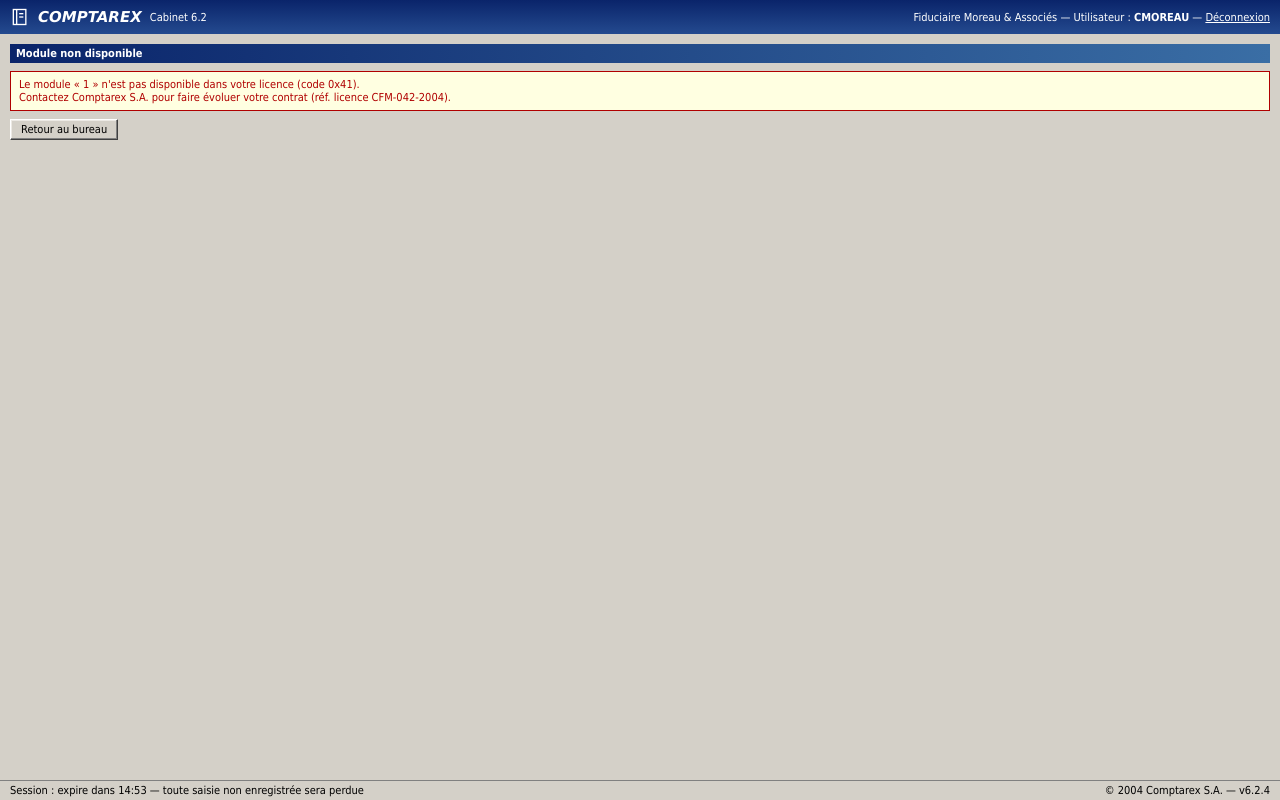
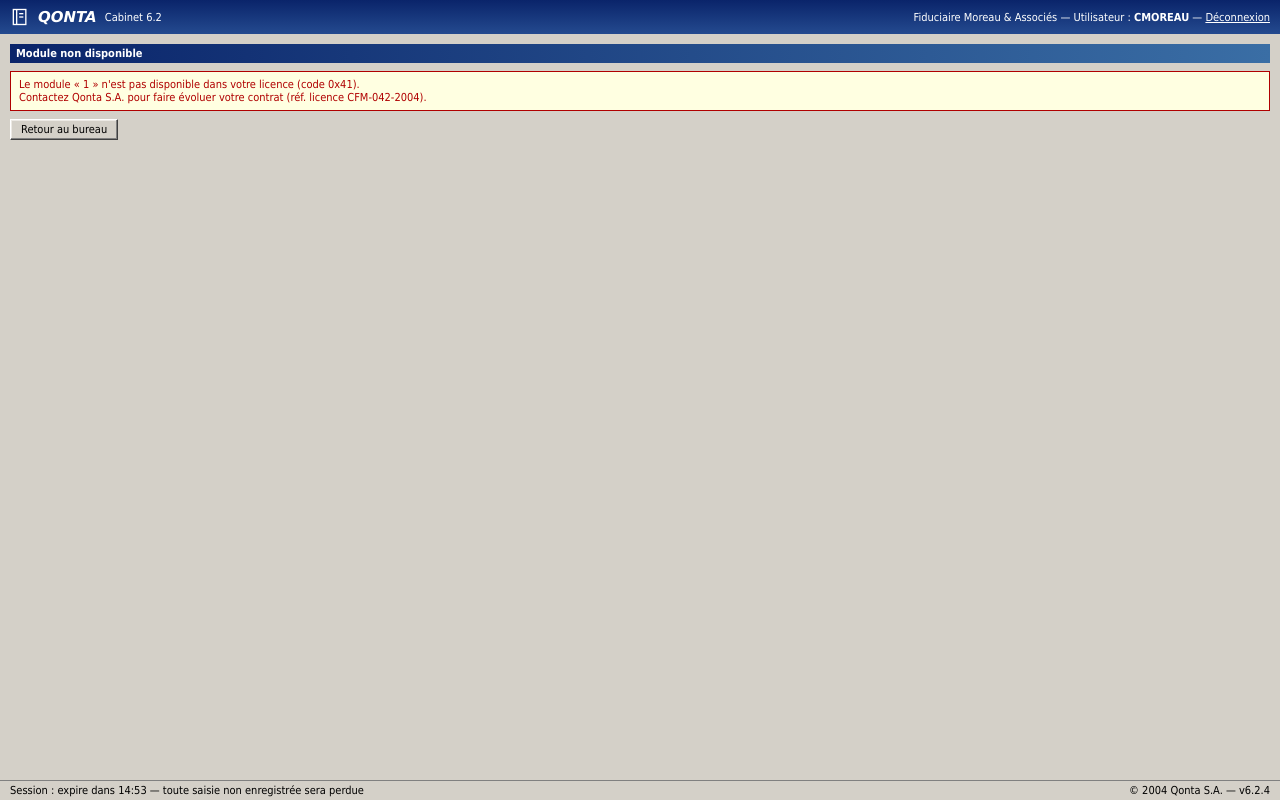
Before and after one commit to h-hackathon/show-me-once-hackathon-h, a Flask app: page /module/1 in a window 1280 px wide. Run offline with Flask 3, Linux system fonts and the light colour scheme; the visitor is signed in with stand-in values (Sample User, id 1); data comes from the database, SQL or seed files in the repository.

Commit message:
Qonta : le nom affiché passe de COMPTAREX à QONTA (site web et logiciel de bureau)
Titres, logo, pieds de page, fenêtres Qt, chemins C:\QONTA\EDITIONS, cookie de session.
Inchangés : paquet et commandes comptarex-*, variables COMPTAREX_*, libellés du contrat SMO.

Co-Authored-By: Claude Opus 5.5 <noreply@anthropic.com>

```diff
--- a/comptarex/comptarex/__init__.py
+++ b/comptarex/comptarex/__init__.py
@@ -1 +1 @@
-"""COMPTAREX Cabinet : faux logiciel de comptabilité de cabinet, cible de test des agents H."""
+"""QONTA Cabinet : faux logiciel de comptabilité de cabinet, cible de test des agents H."""
--- a/comptarex/comptarex/config.py
+++ b/comptarex/comptarex/config.py
@@ -41,7 +41,7 @@ def verifier_production() -> None:
         elif len(valeur) < longueur_min:
             refus.append(f"{nom} (moins de {longueur_min} caractères)")
     if refus:
-        raise SystemExit("Comptarex en production : secrets à définir avant de démarrer : " + ", ".join(refus))
+        raise SystemExit("Qonta en production : secrets à définir avant de démarrer : " + ", ".join(refus))
 
 USER_CODE = "CMOREAU"             # le collaborateur du cabinet qui se connecte
 CABINET = "Fiduciaire Moreau & Associés"
--- a/comptarex/comptarex/desktop/__init__.py
+++ b/comptarex/comptarex/desktop/__init__.py
@@ -1 +1 @@
-"""COMPTAREX Cabinet, version logiciel (Qt, look Windows 2000), branchée sur la même base que le site."""
+"""QONTA Cabinet, version logiciel (Qt, look Windows 2000), branchée sur la même base que le site."""
--- a/comptarex/comptarex/web/app.py
+++ b/comptarex/comptarex/web/app.py
@@ -1,4 +1,4 @@
-"""Site web COMPTAREX Cabinet 6.2 : pages HTML fabriquées par le serveur, aucune API pour l'agent.
+"""Site web QONTA Cabinet 6.2 : pages HTML fabriquées par le serveur, aucune API pour l'agent.
 
 Seule exception : l'API technique /api/* (JSON, en-tête X-Admin-Token), réservée au contrôle du banc
 de test (lire les factures réellement enregistrées, remettre à zéro, basculer l'interface v1/v2).
@@ -22,7 +22,7 @@ config.verifier_production()
 app = Flask(__name__)
 app.secret_key = config.SECRET_KEY
 app.config.update(PERMANENT_SESSION_LIFETIME=timedelta(days=30), SESSION_COOKIE_SAMESITE="Lax",
-                  SESSION_COOKIE_NAME="COMPTAREXSESSID", SESSION_COOKIE_SECURE=config.PROD)
+                  SESSION_COOKIE_NAME="QONTASESSID", SESSION_COOKIE_SECURE=config.PROD)
 if config.PROD:
     app.wsgi_app = ProxyFix(app.wsgi_app, x_for=1, x_proto=1, x_host=1)   # HTTPS terminé par Railway
 
@@ -329,7 +329,7 @@ SITUATION_DEFAUT = {"au": "", "type": "gestion", "comparatif": "aucun", "niveau"
                     "abonnement": "", "francs": "1", "titre": "SITUATION INTERMEDIAIRE DE GESTION",
                     "orientation": "portrait", "police": "Courier New 9", "entete": "1", "numeroter": "1",
                     "soldes": "", "imprimante": "\\\\SRV-CAB01\\HP LaserJet 4050 PCL6", "exemplaires": "1",
-                    "chemin": "C:\\COMPTAREX\\EDITIONS\\", "memoriser": ""}
+                    "chemin": "C:\\QONTA\\EDITIONS\\", "memoriser": ""}
 
 
 @app.route("/editions/situation", methods=["GET", "POST"])
@@ -350,7 +350,7 @@ def situation():
     if action == "proprietes":
         return boite("Pilote d'impression non disponible sur ce poste. Contactez votre administrateur réseau.")
     if action == "apercu":
-        return boite("Le composant d'aperçu nécessite Java 1.4.2. Installez-le depuis le CD-ROM Comptarex "
+        return boite("Le composant d'aperçu nécessite Java 1.4.2. Installez-le depuis le CD-ROM Qonta "
                      "ou contactez votre administrateur.")
     au = compta.parse_date_fr(v["au"])
     if au is None:
@@ -589,7 +589,7 @@ def api_ui_version():
 
 def main() -> None:
     db.connect().close()
-    print(f"COMPTAREX Cabinet : http://{config.HOST}:{config.PORT}  (base : {config.DB_PATH})")
+    print(f"QONTA Cabinet : http://{config.HOST}:{config.PORT}  (base : {config.DB_PATH})")
     app.run(host=config.HOST, port=config.PORT, threaded=True, debug=False)
 
 
--- a/comptarex/comptarex/web/static/comptarex.css
+++ b/comptarex/comptarex/web/static/comptarex.css
@@ -1,4 +1,4 @@
-/* COMPTAREX Cabinet 6.2 — feuille de style « intranet 2004 » (fond gris Windows 2000, Tahoma 11 px) */
+/* QONTA Cabinet 6.2 — feuille de style « intranet 2004 » (fond gris Windows 2000, Tahoma 11 px) */
 body { margin: 0; background: #FFFFFF; font: 11px Tahoma, Verdana, Arial, sans-serif; color: #000000; }
 a { color: #0000EE; }
 a:visited { color: #551A8B; }
--- a/comptarex/comptarex/web/static/comptarex.js
+++ b/comptarex/comptarex/web/static/comptarex.js
@@ -1,4 +1,4 @@
-/* COMPTAREX Cabinet 6.2 — scripts de la page (pas d'appel réseau, sauf la création de fournisseur) */
+/* QONTA Cabinet 6.2 — scripts de la page (pas d'appel réseau, sauf la création de fournisseur) */
 (function () {
   "use strict";
 
--- a/comptarex/comptarex/web/templates/base.html
+++ b/comptarex/comptarex/web/templates/base.html
@@ -3,7 +3,7 @@
 <head>
 <meta charset="utf-8">
 <meta name="robots" content="noindex, nofollow">
-<title>{% block title %}Bureau{% endblock %} - COMPTAREX Cabinet {{ version_courte }}</title>
+<title>{% block title %}Bureau{% endblock %} - QONTA Cabinet {{ version_courte }}</title>
 <link rel="stylesheet" href="{{ url_for('static', filename='comptarex.css') }}">
 </head>
 <body>
@@ -11,7 +11,7 @@
   <div class="bandeau">
     <div class="logo">
       <svg width="20" height="20" viewBox="0 0 24 24" fill="none" stroke="#FFFFFF" stroke-width="1.6" aria-hidden="true"><rect x="4" y="3" width="15" height="18"></rect><line x1="8" y1="3" x2="8" y2="21"></line><line x1="11" y1="8" x2="16" y2="8"></line><line x1="11" y1="12" x2="16" y2="12"></line></svg>
-      <b>COMPTAREX</b><span>Cabinet {{ version_courte }}</span>
+      <b>QONTA</b><span>Cabinet {{ version_courte }}</span>
     </div>
     <div>{{ cabinet }} — Utilisateur : <b>{{ utilisateur }}</b> — <a href="{{ url_for('logout') }}">Déconnexion</a></div>
   </div>
@@ -33,7 +33,7 @@
   </div>
   <div class="pied">
     <span>Session : expire dans <span id="expire">14:59</span> — toute saisie non enregistrée sera perdue</span>
-    <span>© 2004 Comptarex S.A. — v{{ version_logiciel }}</span>
+    <span>© 2004 Qonta S.A. — v{{ version_logiciel }}</span>
   </div>
 </div>
 {% if boite %}{% include "_boite.html" %}{% endif %}
--- a/comptarex/comptarex/web/templates/indisponible.html
+++ b/comptarex/comptarex/web/templates/indisponible.html
@@ -4,7 +4,7 @@
 <div class="tb">Module non disponible</div>
 <div class="erreurs" role="alert">
   Le module « {{ nom|capitalize }} » n'est pas disponible dans votre licence (code 0x41).<br>
-  Contactez Comptarex S.A. pour faire évoluer votre contrat (réf. licence CFM-042-2004).
+  Contactez Qonta S.A. pour faire évoluer votre contrat (réf. licence CFM-042-2004).
 </div>
 <div><a href="{{ url_for('bureau') }}" class="btn">Retour au bureau</a></div>
 {% endblock %}
--- a/comptarex/comptarex/web/templates/login.html
+++ b/comptarex/comptarex/web/templates/login.html
@@ -3,7 +3,7 @@
 <head>
 <meta charset="utf-8">
 <meta name="robots" content="noindex, nofollow">
-<title>Connexion - COMPTAREX Cabinet {{ version_courte }}</title>
+<title>Connexion - QONTA Cabinet {{ version_courte }}</title>
 <link rel="stylesheet" href="{{ url_for('static', filename='comptarex.css') }}">
 </head>
 <body>
@@ -12,7 +12,7 @@
     <div class="logo">
       <svg width="30" height="30" viewBox="0 0 24 24" fill="none" stroke="#FFFFFF" stroke-width="1.6" aria-hidden="true"><rect x="4" y="3" width="15" height="18"></rect><line x1="8" y1="3" x2="8" y2="21"></line><line x1="11" y1="8" x2="16" y2="8"></line><line x1="11" y1="12" x2="16" y2="12"></line><line x1="11" y1="16" x2="14" y2="16"></line></svg>
       <div style="display:flex;flex-direction:column;gap:2px">
-        <b>COMPTAREX</b>
+        <b>QONTA</b>
         <span style="font-size:10px">Cabinet {{ version_courte }} — Comptabilité générale, analytique et tiers</span>
       </div>
     </div>
@@ -53,7 +53,7 @@
   </main>
   <div class="pied">
     <span>Résolution conseillée : 1024 x 768 — Internet Explorer 6.0 SP1 ou supérieur — Java 1.4.2 requis pour l'impression</span>
-    <span>Poste : CAB-PC07 — © 2004 Comptarex S.A. — v{{ version_logiciel }}</span>
+    <span>Poste : CAB-PC07 — © 2004 Qonta S.A. — v{{ version_logiciel }}</span>
   </div>
 </div>
 </body>
--- a/comptarex/comptarex/web/templates/situation_resultat.html
+++ b/comptarex/comptarex/web/templates/situation_resultat.html
@@ -72,7 +72,7 @@
         </tbody>
       </table>
       {% endif %}
-      <div class="entete" style="margin-top:18px"><span>COMPTAREX {{ version_logiciel }}</span><span>Edition n° {{ e.numero }}</span></div>
+      <div class="entete" style="margin-top:18px"><span>QONTA {{ version_logiciel }}</span><span>Edition n° {{ e.numero }}</span></div>
     </div>
   </div>
 </div>
```
Also changed, not shown: comptarex/comptarex/desktop/app.py (+7 -7 lines), comptarex/comptarex/desktop/situation.py (+4 -4 lines), comptarex/comptarex/desktop/theme.py (+4 -4 lines), comptarex/README.md.
